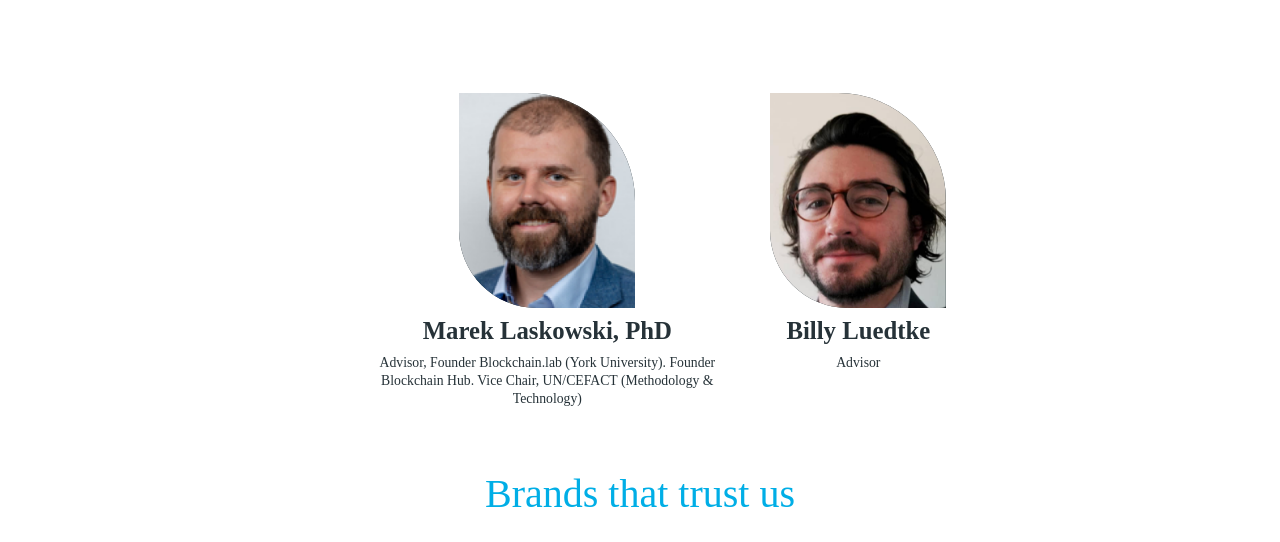
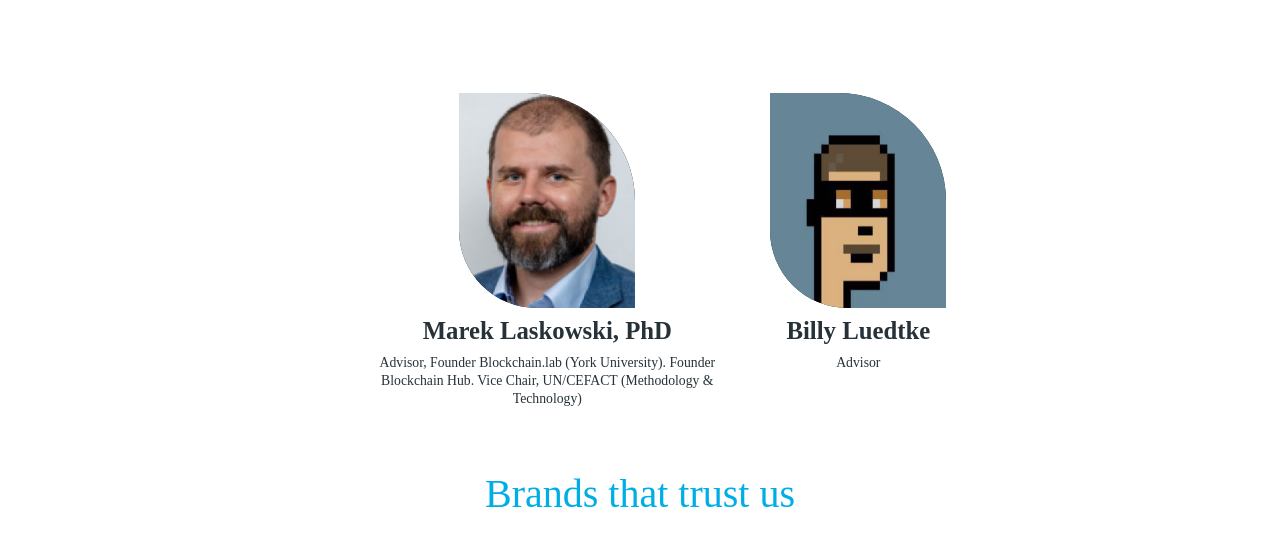
Before and after one commit to Bloceducare/web3bridge-landing-page, a plain HTML site: page index.html in a window 1280 px wide. Shown: the part 3415-3957 px from the top of the page. Drawn offline with nearby package versions, Linux system fonts and the light colour scheme.

Commit message:
updated billy's picture

```diff
--- a/index.html
+++ b/index.html
@@ -168,7 +168,7 @@
                 Founder Blockchain Hub.
                 Vice Chair, UN/CEFACT (Methodology & Technology)</p>
             </div>
-            <div class="col-md-2"><img src="images/image 5 (4).png" class="Team mx-auto d-block" alt="">
+            <div class="col-md-2"><img src="images/Screenshot_20210823-215659_1.png" class="Team mx-auto d-block" alt="">
                 <h1 id="members" class="pt-2">Billy Luedtke</h1>
                 <p id="post">Advisor</p>
             </div>
```
Also changed, not shown: images/IMG-20210823-WA0005.jpg (added), images/Screenshot_20210823-215659_1.png (added).
